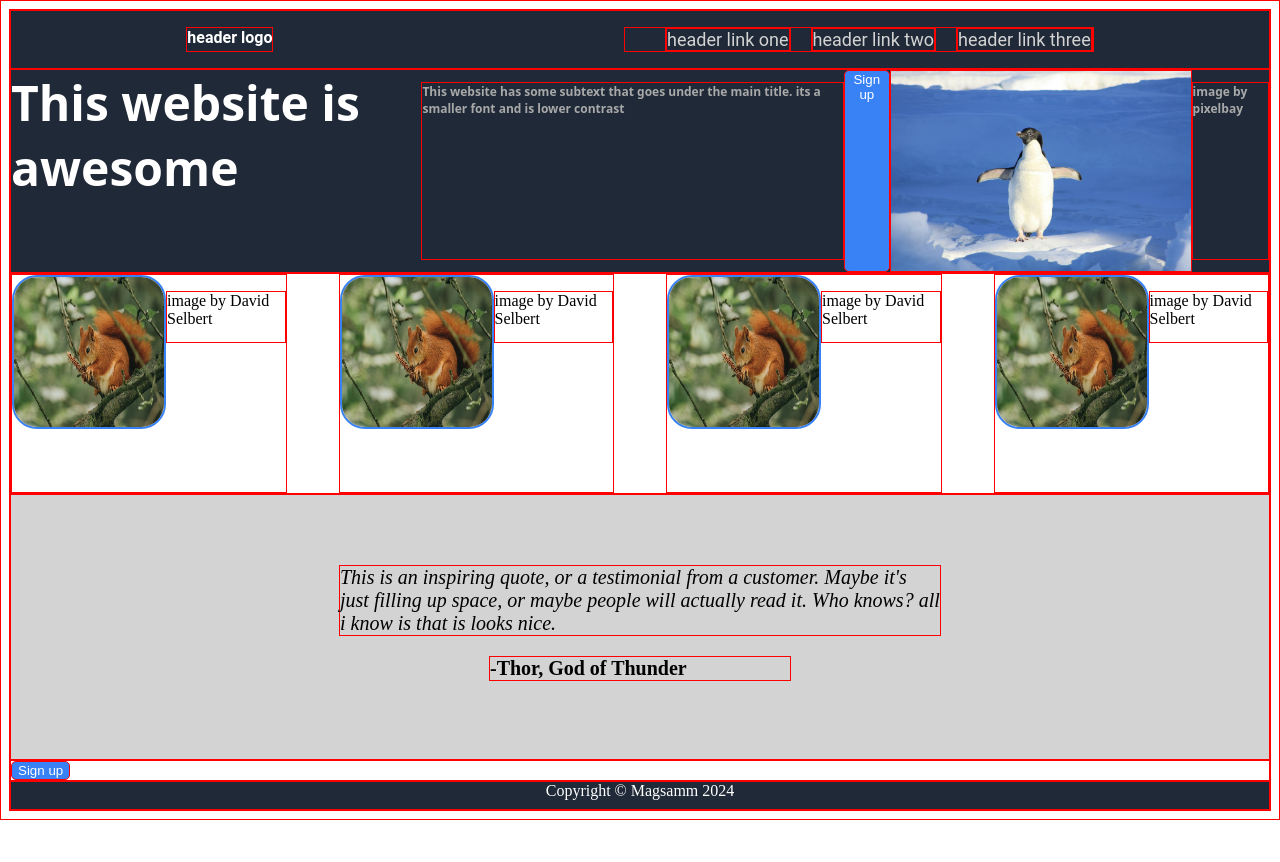
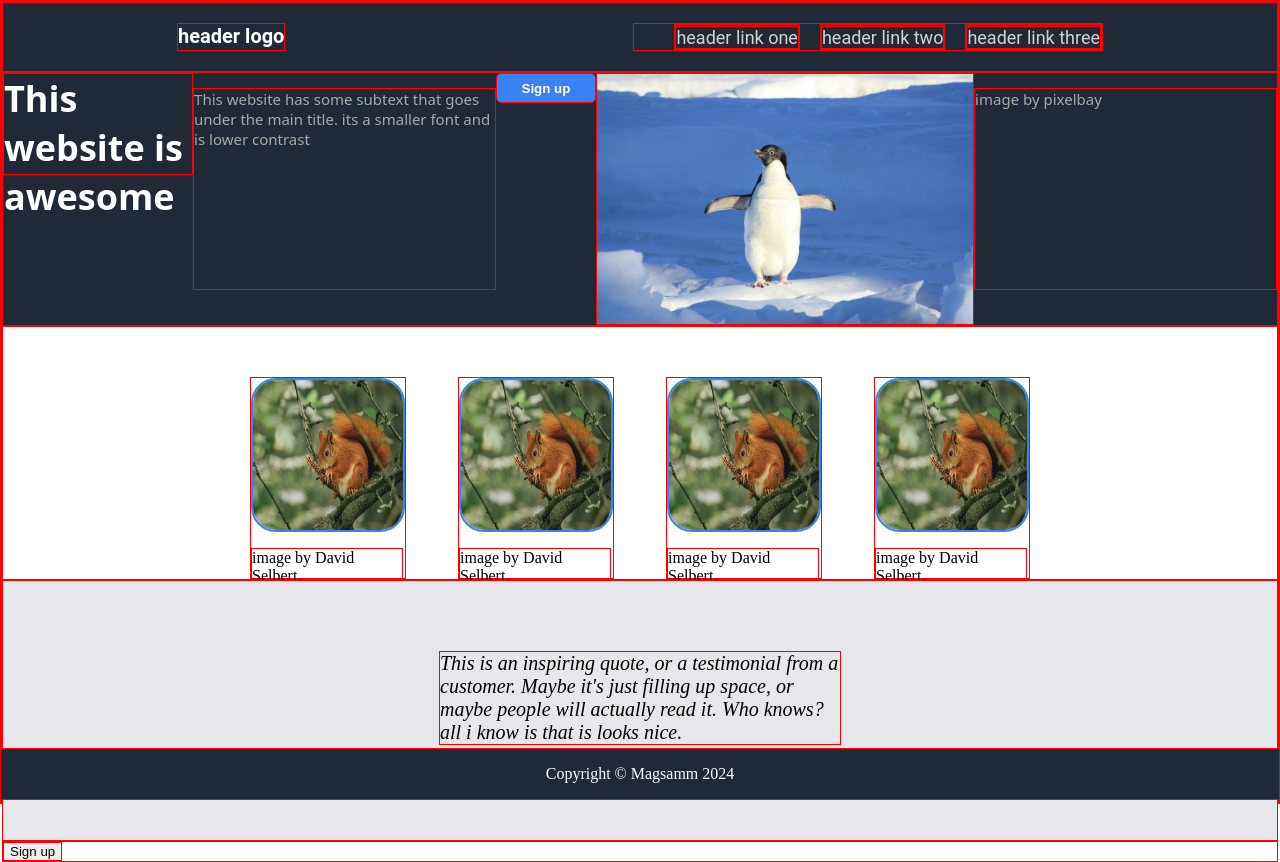
Before and after one commit to Magsamm/landing-page, a plain HTML site: page index.html in a window 1280 px wide. Before the commit the page ends 820 px from the top, so only its background shows below. Drawn offline with Linux system fonts and the light colour scheme.

Commit message:
progress made, still need to make stuff line up

```diff
--- a/index.html
+++ b/index.html
@@ -17,11 +17,11 @@
         </ul>
     </div>
 
-        <div class="page-top">
+        <div class="awesome">
 
             <!--this website is awesome, etc, with placeholder for image  -->
             <!-- set min and max height for containers? -->
-            This website is awesome
+            <title>This website is awesome</title>
             <p>This website has some subtext that goes under the main title. its a smaller font and is lower contrast</p>
             <button>Sign up</button>
 
@@ -31,33 +31,34 @@
 
     </div>
 
-    <div class="page-middle">
+    <div class="information-container">
         <!-- 4 boxes with some information under it. -->
         <title>Some random information</title>
         <div class="info">
         <img src="./images/pexels-davidohboy-9542701.jpg">
-        <p>image by David Selbert</p>
+        <p>image by David Selbert.</p>
     </div>
     <div class="info">
         <img src="./images/pexels-davidohboy-9542701.jpg">
-        <p>image by David Selbert</p>
+        <p>image by David Selbert.</p>
     </div>
         <div class="info">
         <img src="./images/pexels-davidohboy-9542701.jpg">
-        <p>image by David Selbert</p>
+        <p>image by David Selbert.</p>
     </div>
 
     <div class="info">
         <img src="./images/pexels-davidohboy-9542701.jpg">
-        <p>image by David Selbert</p>
+        <p>image by David Selbert.</p>
     </div>
     </div>
 
     <div class="quote">
         <!-- use span for signature at bottom? -->
         <p>This is an inspiring quote, or a testimonial from a customer. Maybe it's just filling up space, or maybe people will actually read it. Who knows? all i know is that is looks nice. </p>
-        <span>-Thor, God of Thunder</span>
+        <signature>-Thor, God of Thunder</signature>
     </div>
+
 
 
     <div class="signup">
--- a/style.css
+++ b/style.css
@@ -2,8 +2,13 @@
 * {
   border: 1px solid red;
 }
+/* add roboto font */
+@import url("https://fonts.googleapis.com/css2?family=Roboto:wght@400;700&display=swap");
+
 body {
   height: 100vh;
+  margin: 0;
+  overflow: hidden;
   display: flex;
   flex-direction: column;
 }
@@ -19,7 +24,6 @@ ul {
   list-style: none;
   gap: 20px;
   display: flex;
-
 }
 
 img {
@@ -28,34 +32,18 @@ img {
   display: flex;
 }
 
-.page-middle img {
-  /* https://www.w3schools.com/css/css3_borders.asp */
-  height: 150px;
-  width: 150px;
-  border: 2px solid #3882f6;
-  border-radius: 25px;
-}
-
-
-button {
-  display: flex;
-  background-color: #3882f6;
-  color: white;
-  border-radius: 5px;
-  border: px solid #3882f6;
-
-}
-
 .header {
   display: flex;
+  flex: 1;
   justify-content: space-around;
-  font-family: Roboto;
   font-weight: bold;
+  font-family: Roboto, sans-serif;
   color: white;
+  font-size: 20px;
   background-color: #1f2937;
 }
 
-.page-top {
+.awesome {
   display: flex;
   font-family: system-ui, -apple-system, BlinkMacSystemFont, "Segoe UI", Roboto,
     Oxygen, Ubuntu, Cantarell, "Open Sans", "Helvetica Neue", sans-serif;
@@ -65,28 +53,78 @@ button {
   color: white;
 }
 
-.page-top p {
+/* this website is awesome */
+.awesome title {
   display: flex;
-  font-size: 12px;
+  flex-direction: column;
+  width: 250px;
+  height: 100px;
+  font-size: 36px;
+  color: white;
+}
+
+/* subtext */
+.awesome p {
+  display: flex;
+  flex-direction: column;
+  width: 400px;
+  height: 200px;
+  font-size: 15px;
+  font-weight: normal;
   color: darkgray;
 }
 
-.page-middle {
+.awesome button {
+  display: flex;
+  justify-content: center;
+  align-items: center;
+  flex-shrink: 0;
+  flex-direction: row;
+  background-color: #3882f6;
+  color: white;
+  border-radius: 5px;
+  border: px solid #3882f6;
+  width: 100px;
+  height: 30px;
+  font-weight: bold;
+}
+
+.awesome img {
+  display: flex;
+  height: 250px;
+  width: 500px;
+}
+
+.information-container {
   display: flex;
   justify-content: center;
   gap: 52px;
   height: 400px;
+  padding-top: 50px;
   background-color: white;
 }
 
 .info {
   display: flex;
+  height: 200px;
+  flex-direction: column;
+}
+/* https://www.w3schools.com/css/css3_borders.asp */
+.information-container img {
+  display: flex;
+  height: 150px;
+  width: 150px;
+  border: 2px solid #3882f6;
+  border-radius: 25px;
+  flex-grow: 0;
+  flex-shrink: 0;
 }
 
-.page-middle p {
+.info p {
   display: flex;
   flex-direction: column;
-  height: 50px;
+  width: 150px;
+  flex-wrap: wrap;
 }
 
 .quote {
@@ -96,25 +134,26 @@ button {
   align-items: center;
   flex-wrap: wrap;
   padding: 50px;
-  background-color: lightgray;
+
+  background-color: #e5e7eb;
 }
 
 .quote p {
+  display: flex;
   font-size: 20px;
   font-style: italic;
   align-items: center;
   display: flex;
-  width: 600px;
-  justify-content: space-around;
+  width: 400px;
+  gap: 50px;
 }
 
-span {
+signature {
   display: flex;
-  justify-content: lex-end;
-  width: 300px;
+  flex-shrink: 0;
   font-size: 20px;
+  font-style: normal;
   font-weight: bold;
-
 }
 
 footer {
@@ -123,4 +162,10 @@ footer {
   color: white;
   height: 50px;
   justify-content: center;
+  align-items: center;
+  /* fixes footer to bottom */
+  position: fixed;
+  bottom: 0;
+  left: 0;
+  right: 0;
 }
```
